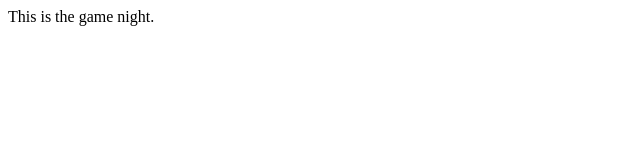
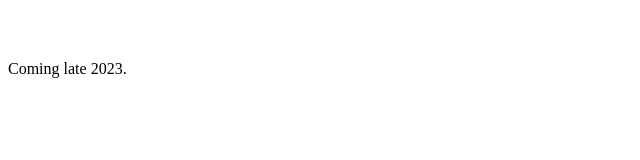
Before and after one commit to thatjohnmartin/jenandjohnsgamenight.github.io, a plain HTML site: page index.html in a window 1280 px wide. Shown: the whole page, without its empty margins (0-640 px from the left). Drawn offline with Linux system fonts and the light colour scheme.

Commit message:
Update index.html

```diff
--- a/index.html
+++ b/index.html
@@ -1 +1,2 @@
-<p>This is the game night.</p>
+<br><br>
+<p>Coming late 2023.</p>
```
